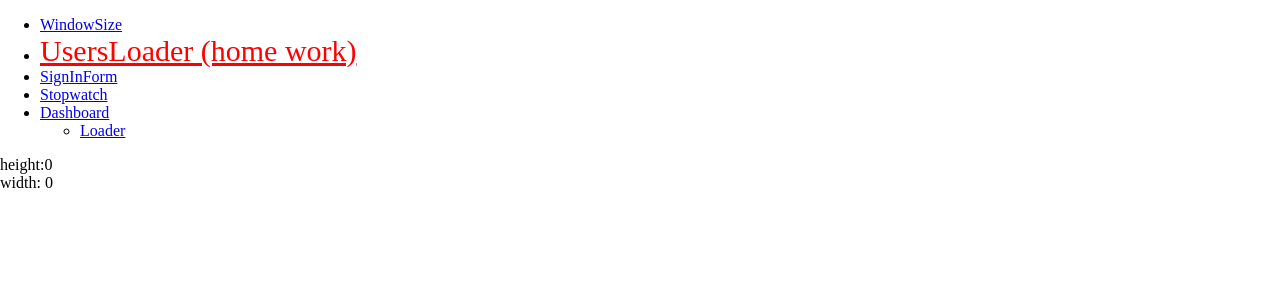
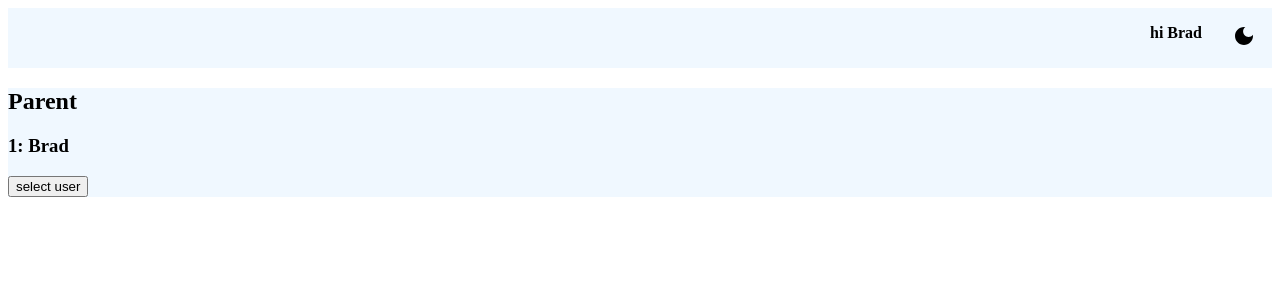
Before and after one commit to EvgeniySelivanov/fm2022-2-react-app, a React (Create React App) app: page / in a window 1280 px wide. Shown: the top 300 px of the page. Built offline with nearby package versions, Linux system fonts and the light colour scheme.

Commit message:
end lesson 060223

```diff
--- a/package.json
+++ b/package.json
@@ -3,6 +3,10 @@
   "version": "0.1.0",
   "private": true,
   "dependencies": {
+    "@emotion/react": "^11.10.5",
+    "@emotion/styled": "^11.10.5",
+    "@mui/icons-material": "^5.11.0",
+    "@mui/material": "^5.11.7",
     "@testing-library/jest-dom": "^5.16.5",
     "@testing-library/react": "^13.4.0",
     "@testing-library/user-event": "^13.5.0",
--- a/src/App.js
+++ b/src/App.js
@@ -1,46 +1,30 @@
 import './App.css';
-import React from 'react';
-import { BrowserRouter, Routes, Route, NavLink } from "react-router-dom";
-import WindowSize from './components/WindowSize';
-import SignInForm from './components/forms/SignInForm/index';
-import StopWatch from './components/StopWatch/index';
-import Error404 from './components/Error404/index';
-import Dashboard from './pages/Dashboard';
-import UsersLoader from './components/UsersLoader/index';
-import LoaderPage from './pages/LoaderPage';
-function App(props) {
-  return (
-    <BrowserRouter>
-      <nav>
-        <ul>
-          <li><NavLink to='/'>WindowSize</NavLink></li>
-          <li><NavLink to='/users-loader' className='usersLoaderLink'>UsersLoader (home work)</NavLink></li>
-          <li><NavLink to='/sign-in-form'>SignInForm</NavLink></li>
-          <li><NavLink to='/stop-watch'>Stopwatch</NavLink></li>
-          <li><NavLink to='/dashboard'>Dashboard</NavLink>
-            <ul>
-              <li><NavLink to='/dashboard/loader'>Loader</NavLink></li>
-            </ul>
-          </li>
-        </ul>
-      </nav>
-      <Routes>
-        <Route path='/' element={<WindowSize />} />
-        <Route path='/users-loader' element={<UsersLoader />} />
-        <Route path='/sign-in-form' element={<SignInForm />} />
-        <Route path='/stop-watch' element={<StopWatch />} />
-        <Route path='/dashboard/' element={<Dashboard />}>
-          <Route path="loader/" element={<LoaderPage />} />
-        </Route>
-        <Route path="*" element={<Error404 />} />
-      </Routes>
-
-
-    </BrowserRouter>
-
-  );
+import React, { Component } from 'react';
+import { UserContext, ThemeContext } from "./contexts";
+import Parent from './components/Parent';
+import Header from './components/Header';
+import CONSTANTS from './constants';
+const { THEMES } = CONSTANTS;
+class App extends Component {
+  constructor(props) {
+    super(props);
+    this.state = {
+      user: { id: 1, firstName: "Brad", lastName: "Pitt" },
+      theme: THEMES.LIGHT,
+    };
+  }
+  setTheme = (theme) => this.setState({ theme });
+  render() {
+    const { user, theme } = this.state;
+    return (
+      <ThemeContext.Provider value={[theme, this.setTheme]}>
+        <UserContext.Provider value={user}>
+          <Header />
+          <Parent />
+        </UserContext.Provider>
+      </ThemeContext.Provider>
+    )
+  }
 }
 
-
-
 export default App;
--- a/src/common/styles/_template.scss
+++ b/src/common/styles/_template.scss
@@ -4,3 +4,11 @@
   text-overflow: ellipsis;
 
 }
+.light{
+  background-color: aliceblue;
+  color: black;
+}
+.dark{
+  background-color: black;
+  color: aliceblue;
+}
--- /dev/null
+++ b/src/components/Header/Header.module.scss
@@ -0,0 +1,18 @@
+@use 'src/common/styles/template' as t;
+.header{
+  display: flex;
+  justify-content: end;
+  padding:1em;
+  >*{
+    margin-left: 30px;
+  }
+  .theme{
+    cursor:pointer;
+  }
+}
+.light{
+  @extend .light;
+}
+.dark{
+  @extend .dark
+}
--- /dev/null
+++ b/src/components/Header/index.js
@@ -0,0 +1,35 @@
+import React, { Component } from 'react';
+import {LightMode,DarkMode} from '@mui/icons-material'
+import cx from 'classnames';
+import { UserContext, ThemeContext } from '../../contexts';
+import styles from './Header.module.scss';
+import CONSTANTS from '../../constants';
+const { THEMES } = CONSTANTS;
+class Header extends Component {
+  render() {
+    return (
+      <ThemeContext.Consumer>
+        {
+          ([theme, setTheme]) => {
+            const classNames = cx(styles.header,{
+              [styles.light]: theme === THEMES.LIGHT,
+              [styles.dark]: theme === THEMES.DARK
+
+            });
+            return (<UserContext.Consumer>{(user) => (
+              <header className={classNames}>
+                <strong>hi {user.firstName}</strong>
+                <span className={styles.theme} onClick={() => {
+                  const newTheme = theme === THEMES.LIGHT ? THEMES.DARK : THEMES.LIGHT;
+                  setTheme(newTheme);
+                }}>
+                  {theme === THEMES.LIGHT ? <DarkMode/> : <LightMode/>}</span>
+              </header>)}</UserContext.Consumer>)
+          }
+        }
+      </ThemeContext.Consumer>
+    );
+  }
+}
+
+export default Header;
--- /dev/null
+++ b/src/components/Parent/Parent.module.scss
@@ -0,0 +1,8 @@
+@use 'src/common/styles/template' as t;
+
+.light{
+  @extend .light;
+}
+.dark{
+  @extend .dark
+}
--- /dev/null
+++ b/src/components/Parent/index.js
@@ -0,0 +1,31 @@
+import React from 'react';
+import cx from 'classnames';
+import UserCard from '../UserSection/UserCard/index';
+import { ThemeContext, UserContext } from '../../contexts';
+import styles from './Parent.module.scss';
+import CONSTANTS from '../../constants';
+const { THEMES } = CONSTANTS;
+const Parent = () => {
+  const renderUserContext = (user) => <UserCard user={user} />
+  return (
+    <ThemeContext.Consumer>
+      {([theme]) => {
+        const classNames = cx({
+          [styles.light]:theme===THEMES.LIGHT,
+          [styles.dark]:theme===THEMES.DARK
+
+        });
+        return (
+          <section className={classNames}>
+            <h1>Parent</h1>
+            <UserContext.Consumer>
+              {renderUserContext}
+            </UserContext.Consumer>
+          </section>)
+      }}
+
+    </ThemeContext.Consumer>
+  );
+}
+
+export default Parent;
--- /dev/null
+++ b/src/constants.js
@@ -0,0 +1,8 @@
+const CONSTANTS={
+THEMES:{
+  LIGHT:'LIGHT',
+  DARK:'DARK',
+},
+
+}
+export default CONSTANTS;
--- /dev/null
+++ b/src/contexts/index.js
@@ -0,0 +1,5 @@
+import { createContext } from "react";
+
+export const UserContext = createContext();
+
+export const ThemeContext = createContext();
--- a/src/pages/LoaderPage.js
+++ b/src/pages/LoaderPage.js
@@ -1,9 +1,8 @@
 import React, { Component } from 'react';
 
-import { loadUsers } from '../api';
 import DataLoader from '../components/DataLoader/index';
 import { loadPhones } from '../api/index';
-import UsersList from '../components/UsersList/index';
+
 
 
 class LoaderPage extends Component {
```
Also changed, not shown: 1 other file (tests, documents, lock files or other folders).
